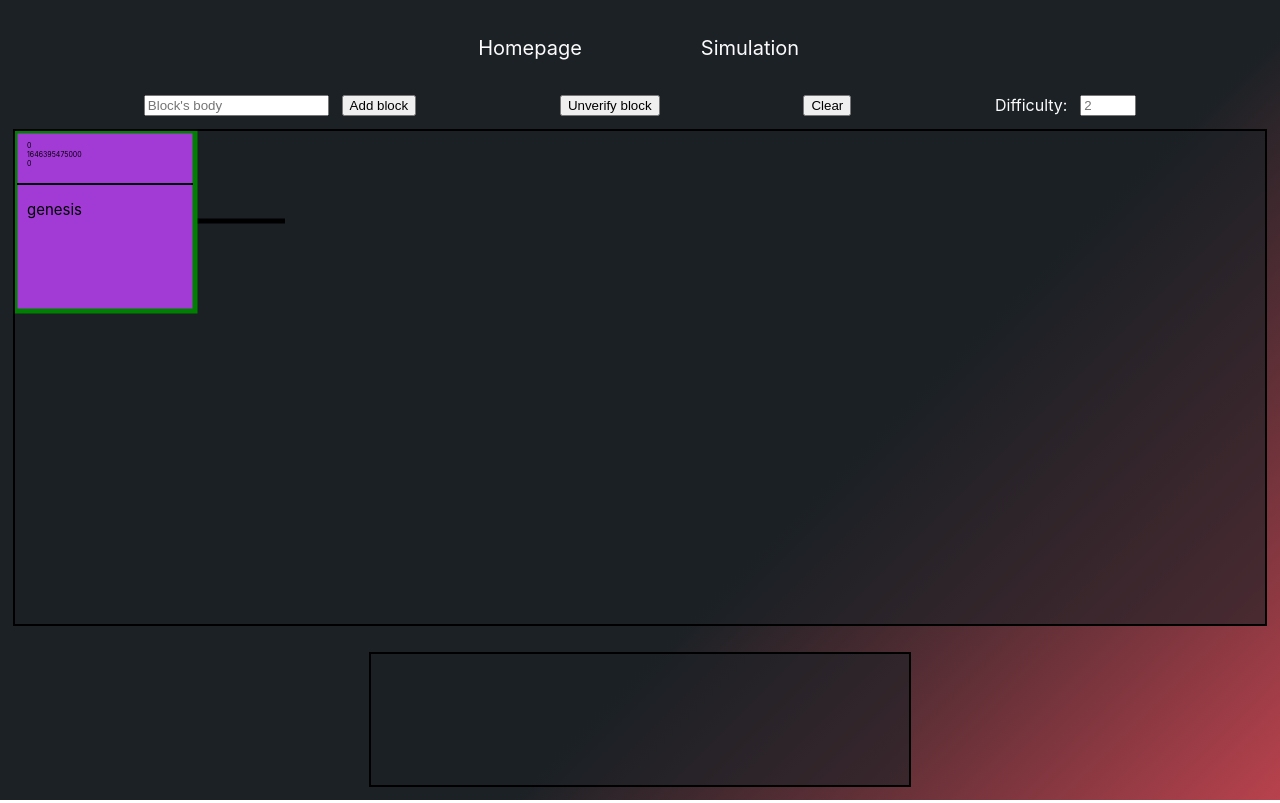
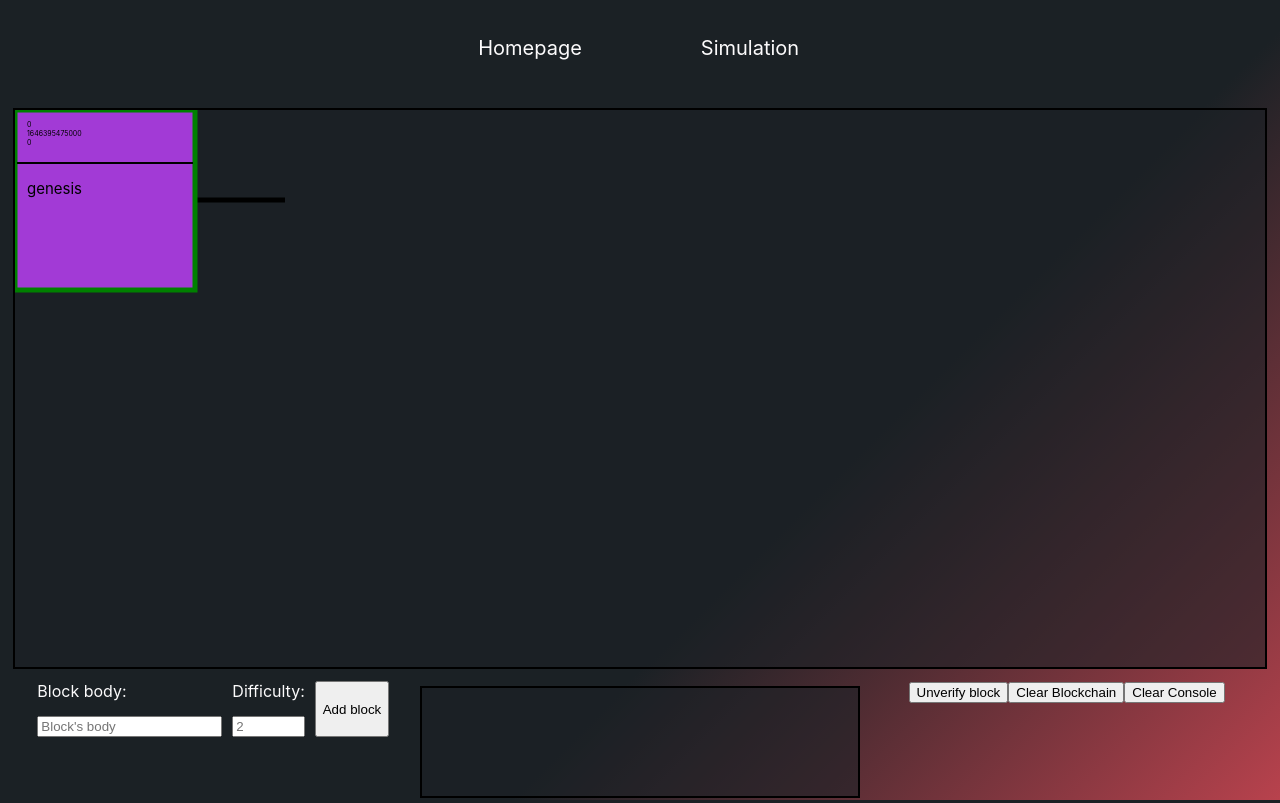
Before and after one commit to Frashier/BlockchainSim, a React (Create React App) app: page /simulation in a window 1280 px wide. Built offline with nearby package versions, Linux system fonts and the light colour scheme.

Commit message:
fixed bug with console height increasing, added clear console button

```diff
--- a/src/Components/Simulation/Simulation.js
+++ b/src/Components/Simulation/Simulation.js
@@ -210,11 +210,11 @@ function Simulation() {
     // updates every time new message is written
     setConsoleData((data) => data + `[${timeString}]: ${msg}\n`);
 
-    //consoleBottomRef.current.scrollIntoView({ behavior: "smooth" });
+    consoleBottomRef.current.scrollIntoView({ behavior: "smooth" });
   };
   Block.outputMethod = writeToConsole;
 
-  const handleClear = () => {
+  const handleClearBlockchain = () => {
     setBlockchain(blockchain.clearOrphans());
     writeToConsole("Cleared.");
   };
@@ -259,42 +259,6 @@ function Simulation() {
 
   return (
     <>
-      <div className={styles.simulation_toolbar}>
-        <form className={styles.simulation_toolbar_body}>
-          <input
-            type="text"
-            ref={blockBodyRef}
-            id="body"
-            name="body"
-            placeholder="Block's body"
-          />
-          <input type="submit" value="Add block" onClick={handleAddBlock} />
-        </form>
-        <button
-          onClick={() => {
-            setBlockchain(blockchain.orphanBlock(blockSelected.prevHash));
-            setBlockSelected(null);
-          }}
-        >
-          Unverify block
-        </button>
-        <button onClick={handleClear}>Clear</button>
-        <form className={styles.simulation_toolbar_difficulty}>
-          <label for="difficulty">Difficulty:</label>
-          <input
-            min="0"
-            max="10"
-            placeholder="2"
-            type="number"
-            id="difficulty"
-            name="difficulty"
-            onChange={(event) => {
-              setDifficulty(event.target.value);
-            }}
-            required
-          />
-        </form>
-      </div>
       <div className={styles.simulation_scene}>
         <motion.svg
           width="100%"
@@ -313,10 +277,54 @@ function Simulation() {
           />
         </motion.svg>
       </div>
-      <pre className={styles.simulation_console}>
-        {consoleData}
-        <div ref={consoleBottomRef} />
-      </pre>
+      <div className={styles.simulation_toolbar}>
+        <div style={{ gridArea: "left-side" }}>
+          <form className={styles.simulation_toolbar_addblock}>
+            <div className={styles.simulation_toolbar_field}>
+              <label for="body">Block body:</label>
+              <input
+                type="text"
+                ref={blockBodyRef}
+                id="body"
+                name="body"
+                placeholder="Block's body"
+              />
+            </div>
+            <div className={styles.simulation_toolbar_field}>
+              <label for="difficulty">Difficulty:</label>
+              <input
+                min="0"
+                max="10"
+                placeholder="2"
+                type="number"
+                id="difficulty"
+                name="difficulty"
+                onChange={(event) => {
+                  setDifficulty(event.target.value);
+                }}
+                required
+              />
+            </div>
+            <input type="submit" value="Add block" onClick={handleAddBlock} />
+          </form>
+        </div>
+        <pre className={styles.simulation_console}>
+          {consoleData}
+          <div ref={consoleBottomRef} />
+        </pre>
+        <div style={{ gridArea: "right-side" }}>
+          <button
+            onClick={() => {
+              setBlockchain(blockchain.orphanBlock(blockSelected.prevHash));
+              setBlockSelected(null);
+            }}
+          >
+            Unverify block
+          </button>
+          <button onClick={handleClearBlockchain}>Clear Blockchain</button>
+          <button onClick={() => setConsoleData("")}>Clear Console</button>
+        </div>
+      </div>
     </>
   );
 }
--- a/src/Components/Simulation/Simulation.module.css
+++ b/src/Components/Simulation/Simulation.module.css
@@ -1,33 +1,47 @@
 .simulation_scene {
   flex: 1 1 0%;
   overflow: hidden;
+  max-height: 100%;
   margin: 1%;
   border: 2px solid black;
   background-color: rgba(27, 33, 37, 0.6);
 }
 
 .simulation_console {
+  grid-area: console;
   align-self: center;
   margin: 1%;
   background-color: rgba(27, 33, 37, 0.6);
   color: white;
   border: 2px solid black;
-  width: 40%;
-  height: 15%;
   padding: 1%;
   overflow-y: scroll;
   font-size: 15px;
+  width: 100%;
+  height: 100px;
 }
 
 .simulation_toolbar {
+  display: grid;
+  justify-items: center;
+  grid-template-columns: 1fr 1fr 1fr;
+  grid-template-rows: auto;
+  grid-template-areas: "left-side console right-side";
+  height: 15%;
+  width: 100%;
+  margin-bottom: 1%;
+}
+
+.simulation_toolbar_field {
+  display: flex;
+  flex-direction: column;
+  gap: 15px;
+}
+
+.simulation_toolbar_addblock {
   display: flex;
   flex-direction: row;
-  justify-content: space-evenly;
-}
-
-.simulation_toolbar_body {
-  display: flex;
-  gap: 1vw;
+  gap: 10px;
 }
 
 .simulation_toolbar_difficulty {
--- a/src/index.css
+++ b/src/index.css
@@ -23,7 +23,6 @@ body,
 #root,
 #root > div {
   height: 100vh;
-  overflow-y: hidden;
 }
 code {
   font-family: source-code-pro, Menlo, Monaco, Consolas, "Courier New",
```
